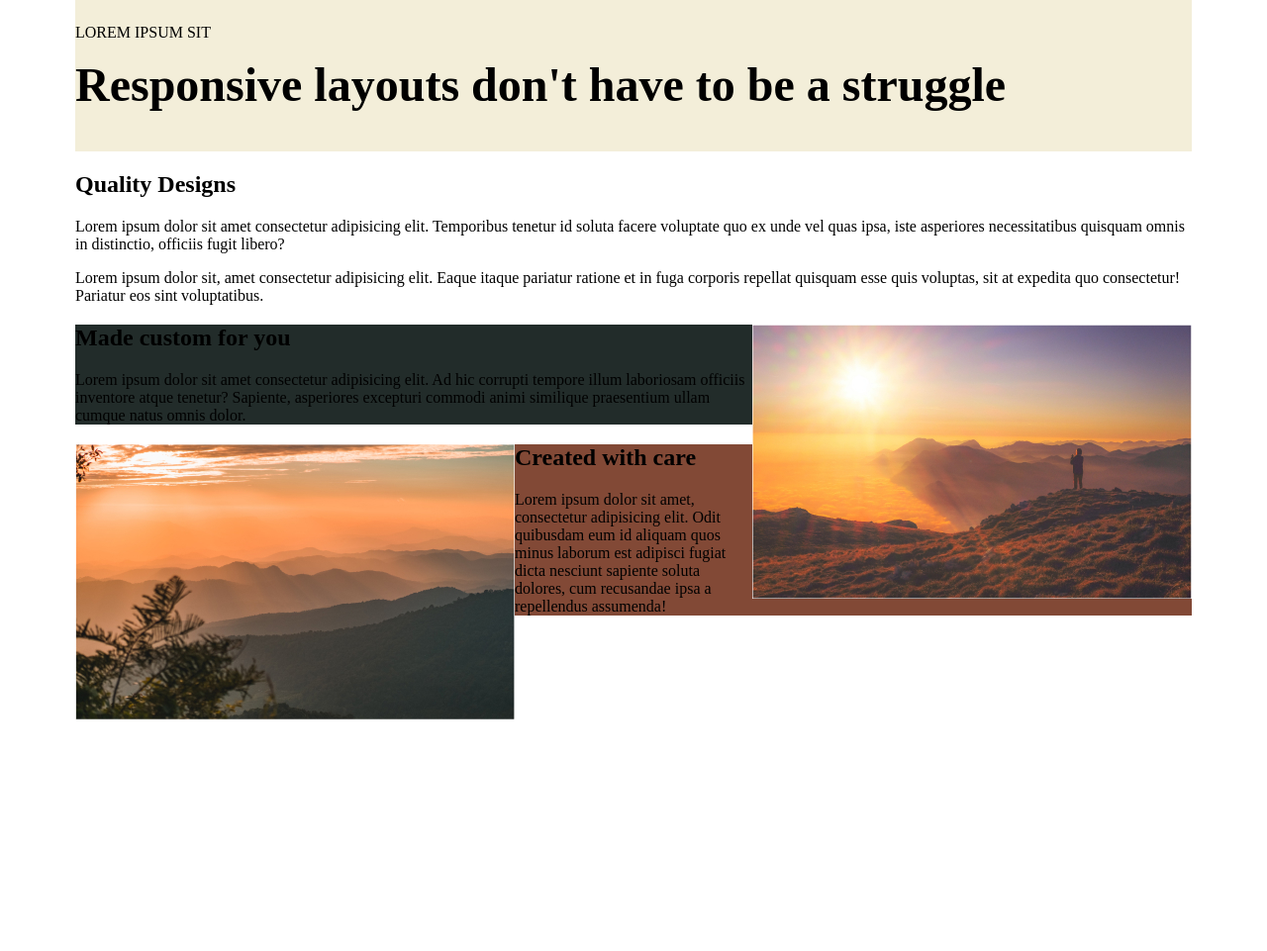
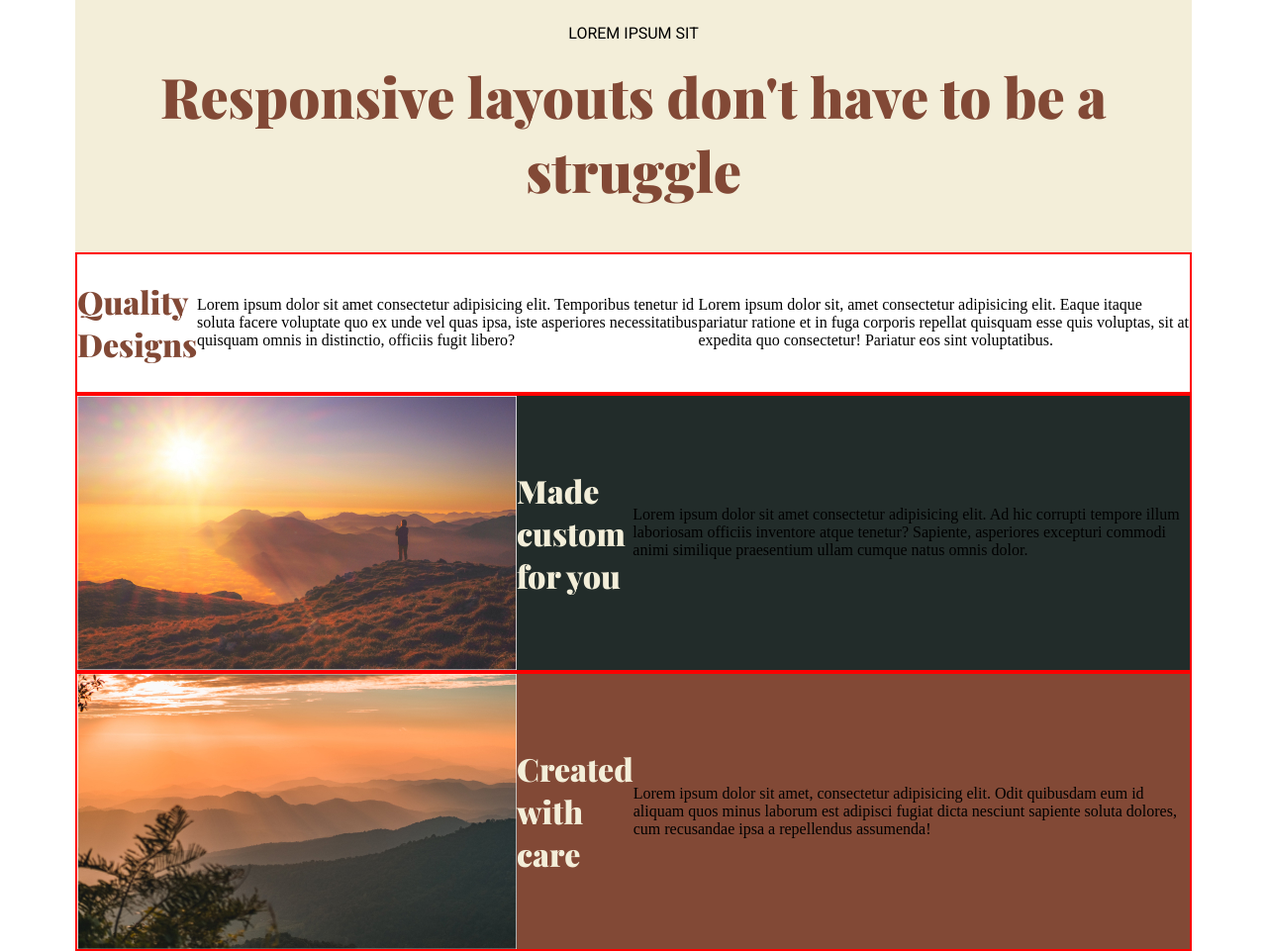
Before and after one commit to lank81/KP_CRL, a plain HTML site: page index.html in a window 1280 px wide. Shown: the whole page at 99% size. Before the commit the page ends 800 px from the top, so only its background shows below. Drawn offline with nearby package versions, Linux system fonts and the light colour scheme.

Commit message:
Initial Flexbox Styling

```diff
--- a/index.html
+++ b/index.html
@@ -17,19 +17,25 @@
             <h1>Responsive layouts don't have to be a struggle</h1>
         </header>
         <section class="quality">
+            <div class="row">
                 <h2>Quality Designs</h2>
                 <p>Lorem ipsum dolor sit amet consectetur adipisicing elit. Temporibus tenetur id soluta facere voluptate quo ex unde vel quas ipsa, iste asperiores necessitatibus quisquam omnis in distinctio, officiis fugit libero?</p>
                 <p>Lorem ipsum dolor sit, amet consectetur adipisicing elit. Eaque itaque pariatur ratione et in fuga corporis repellat quisquam esse quis voluptas, sit at expedita quo consectetur! Pariatur eos sint voluptatibus.</p>
+            </div>
         </section>
         <section class="custom">
+            <div class="row">
                 <img src="./img/image-01.jpg" alt="person standing on a mountain watching the sun rise">
                 <h2>Made custom for you</h2>
                 <p>Lorem ipsum dolor sit amet consectetur adipisicing elit. Ad hic corrupti tempore illum laboriosam officiis inventore atque tenetur? Sapiente, asperiores excepturi commodi animi similique praesentium ullam cumque natus omnis dolor.</p>
+            </div>
         </section>
         <section class="care">
+            <div class="row">
                 <img src="./img/image-02.jpg" alt="Sun shining through the clouds onto mountain tops">
                 <h2>Created with care</h2>
                 <p>Lorem ipsum dolor sit amet, consectetur adipisicing elit. Odit quibusdam eum id aliquam quos minus laborum est adipisci fugiat dicta nesciunt sapiente soluta dolores, cum recusandae ipsa a repellendus assumenda!</p>
+            </div>
         </section>
     </main>
 </body>
--- a/styles/style.css
+++ b/styles/style.css
@@ -21,8 +21,27 @@ img {
 }
 
 h1 {
-    font-size: 3rem;
+    font-size: 3.5rem;
+    font-family: 'Playfair Display', sans-serif;
+    font-weight:900;
+    color: #824936;
     margin-top: 0;
+}
+
+h2 {
+    font-family: 'Playfair Display', sans-serif;
+    font-weight: 900;
+    font-size: 2rem;
+    color: #F3eed9;
+}
+
+header p {
+    font-family: 'Roboto', sans-serif;
+    font-family: 300;
+}
+
+.quality .row h2 {
+    color:#824936;
 }
 
 .container {
@@ -33,11 +52,14 @@ h1 {
 
 .row {
     display: flex;
+    align-items: center;
+    border: 2px solid red;
 }
 
 header {
     background: #f3eed9;
     padding: .5em 0;
+    text-align: center;
 }
 
 .main {
@@ -52,7 +74,7 @@ header {
     background: #222C2A;
 }
 
-.custom img {
+.custom .row img {
     float: right;
 }
 
@@ -60,6 +82,6 @@ header {
     background: #824936;
 }
 
-.care img {
+.care .row img {
     float:left;
 }
```
Lines whose indentation alone changed are shown as unchanged.
